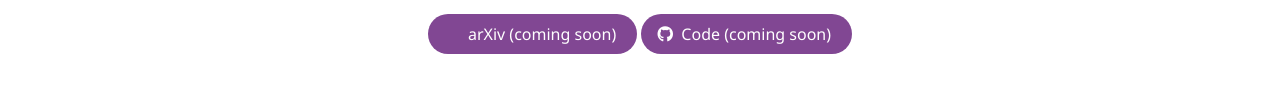
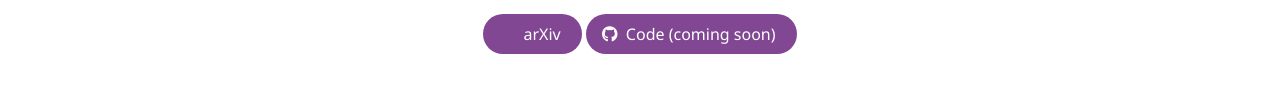
Before and after one commit to showlab/assistgpt, a plain HTML site: page index.html in a window 1280 px wide. Shown: the part 250-354 px from the top of the page. Drawn offline with nearby package versions, Linux system fonts and the light colour scheme; some icons are missing; a web font is replaced by a local one.

Commit message:
Update index.html

```diff
--- a/index.html
+++ b/index.html
@@ -200,15 +200,15 @@
                 </a>
               </span> -->
               <span class="link-block">
-                <a href="https://assistgpt-project.github.io/" class="external-link button is-normal is-rounded is-dark">
+                <a href="https://arxiv.org/abs//2306.08640" class="external-link button is-normal is-rounded is-dark">
                   <span class="icon">
                     <i class="ai ai-arxiv"></i>
                   </span>
-                  <span>arXiv (coming soon)</span>
+                  <span>arXiv</span>
                 </a>
               </span>
               <span class="link-block">
-                <a href="https://assistgpt-project.github.io/" class="external-link button is-normal is-rounded is-dark">
+                <a href="https://github.com/showlab/assistgpt" class="external-link button is-normal is-rounded is-dark">
                   <span class="icon">
                     <i class="fab fa-github"></i>
                   </span>
```
